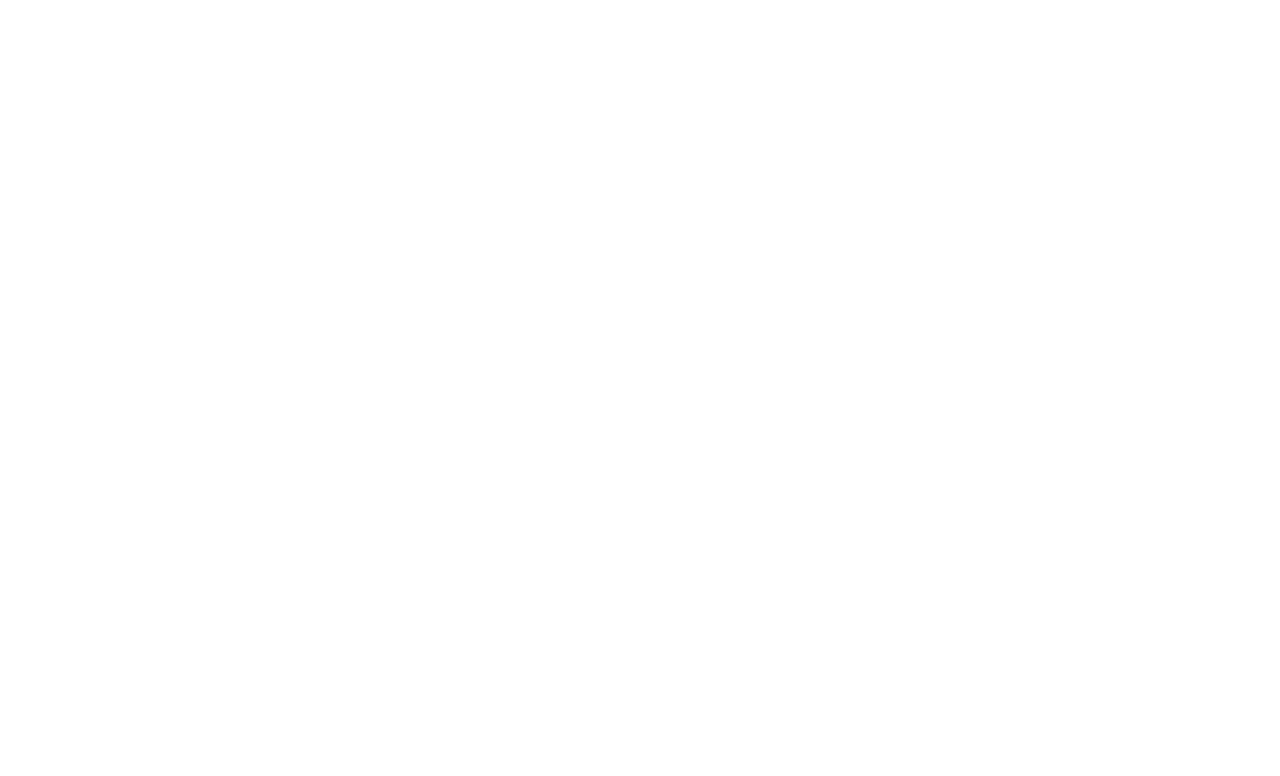
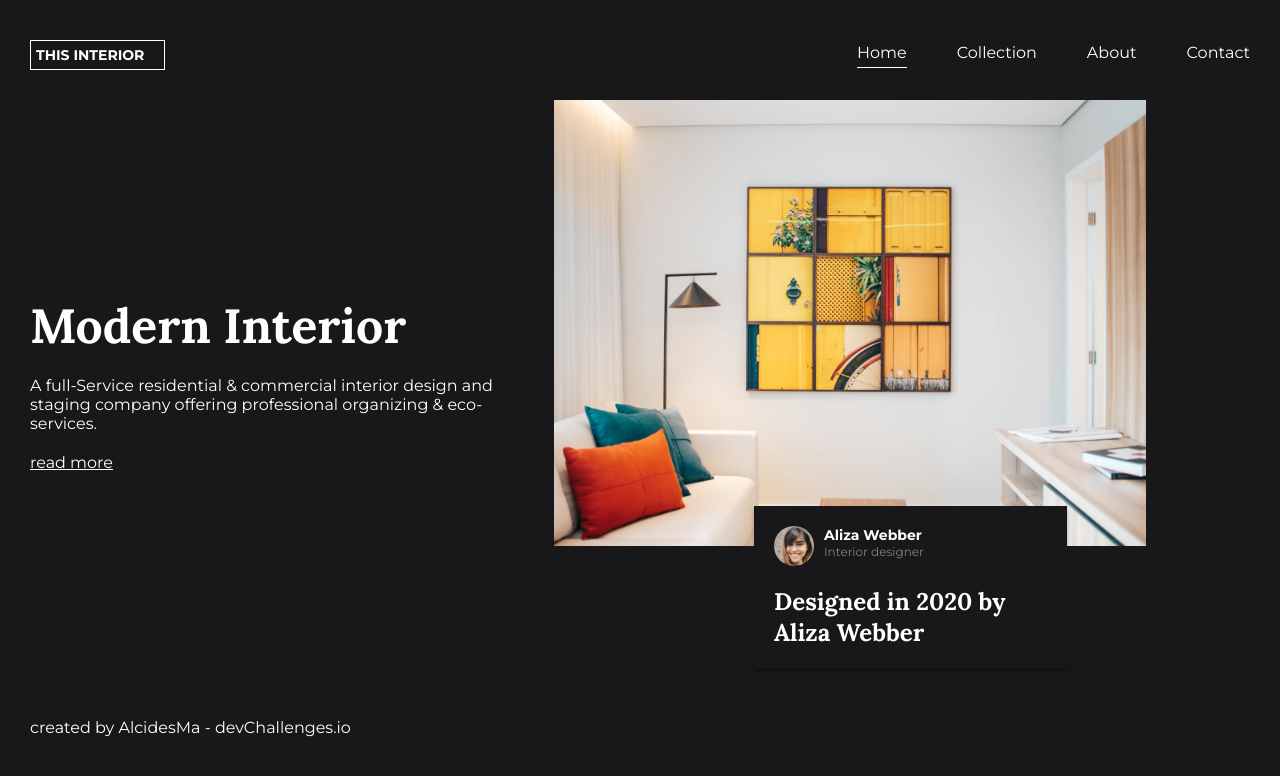
Before and after one commit to alcidesma95/Interior-Consultant-devChalleng, a plain HTML site: page index.html in a window 1280 px wide. Drawn offline with Linux system fonts and the light colour scheme.

Commit message:
structure and style

```diff
--- a/index.html
+++ b/index.html
@@ -7,6 +7,43 @@
     <title>Interior Consultant</title>
 </head>
 <body>
+    <header>
+        <nav class="navigation">
+            <h1>This Interior</h1>
+            <button  id="open-menu" class=" btn open-button ">Menu</button>
+            <button id="close-menu" class="btn close-button hidden">close</button>
+            <ul id="menu" class="hidden" >
+                    <l1 class="nav-item active">Home</l1>
+                    <l1 class="nav-item">Collection</l1>
+                    <l1 class="nav-item">About</l1>
+                    <l1 class="nav-item">Contact</l1>
+            </ul>
+        </nav>
+    </header>
+    <main class="container">
+        <aside>
+            <h2>Modern Interior</h2>
+            <p>A full-Service residential & commercial interior design and staging company offering professional organizing & eco-services.</p>
+            <a href="#">read more</a>
+        </aside>
+        <section >
+            <img class="design-image" src="assets/photo1.png" alt="interior design image">
+            <div class="creator-card">
+                <div class="identity">
+                    <img src="assets/photo2.png" alt="Aliza Webber image ">
+                    <div>
+                        <h5 class="creator">Aliza Webber</h5>
+                        <p class="role">Interior designer</p>
+                    </div>
+                </div>
+                <p class="card-text">Designed in 2020 by Aliza Webber</p>
+            </div>
+        </section>
 
+    </main>
+    <footer>
+        created by AlcidesMa - devChallenges.io
+    </footer>
+   <script src="./index.js"></script>
 </body>
 </html>
--- /dev/null
+++ b/index.js
@@ -0,0 +1,12 @@
+
+const menuButton = document.getElementById('open-menu')
+const closeButton = document.getElementById('close-menu')
+
+menuButton.addEventListener('click' ,()=> {
+  const menu = document.getElementById('menu')
+  menu.classList.remove('hidden')
+  menu.classList.add('nav-open')
+  closeButton.classList.remove('hidden')
+})
+
+closeButton
--- a/style.css
+++ b/style.css
@@ -0,0 +1,222 @@
+@font-face {
+  font-family: crimsonpro;
+  src: url(assets/fonts/CrimsonPro.ttf);
+}
+@font-face {
+  font-family: montserrat;
+  src: url(assets/fonts/Montserrat.ttf);
+}
+@font-face {
+  font-family: lora;
+  src: url(assets/fonts/Lora.ttf);
+}
+*{
+  padding: 0;
+  margin: 0;
+  box-sizing: border-box;
+  font-family:montserrat, system-ui, -apple-system, sans-serif;
+}
+body{
+ background: #181719;
+  color: white;
+  padding: 30px;
+}
+a{
+  text-decoration: none;
+  text-decoration: underline;
+  color: white;
+}
+
+.hidden{
+  display: none;
+}
+
+
+.navigation{
+  display: flex;
+  flex-direction: row;
+  justify-content: space-between;
+  align-items: center;
+}
+.navigation h1{
+  font-size: 14px;
+  width: 90px;
+  display: none;
+  padding: 5px;
+  text-transform: uppercase;
+  border:1px solid white ;
+}
+.nav-open{
+  display: flex;
+}
+.navigation ul {
+  background-color: #181719;
+  position: absolute;
+  left: 0;
+  top: 0;
+  height: 100vh;
+  width: 100%;
+  flex-direction: column;
+  gap: 50px;
+  justify-content: center;
+  align-items: center;
+  z-index: 500;
+}
+
+.close-button{
+  z-index: 600;
+  position: absolute;
+  right: 20px;
+  top: 20px;
+}
+.nav-item{
+  padding-bottom: 5px;
+}
+.active {
+  border-bottom: white 1px solid;
+}
+.container{
+
+  display: flex;
+  flex-direction: column;
+  gap: 60px;
+}
+
+aside{
+  margin-top: 10px;
+  display: flex;
+  flex-direction: column;
+  gap:20px;
+  width: 250px;
+}
+
+aside h2 {
+  font-family: lora;
+  font-size: 36px;
+  font-weight: 700;
+}
+
+section{
+  display: flex;
+  flex-direction: column;
+  gap: 10px;
+}
+.design-image {
+  min-width: 360px;
+  width: 85%;
+  z-index: 100;
+}
+
+
+.creator-card {
+
+  display: flex;
+  flex-direction: column;
+  gap: 20px;
+  padding: 20px;
+  background: #181719;
+  position: relative;
+  top: -50px;
+  left: 60px;
+  min-width: 250px;
+  width: 45%;
+  box-shadow: 0px 4px 4px 0px rgba(0, 0, 0, 0.25);
+  z-index: 200;
+}
+.identity{
+  display: flex;
+  flex-direction: row;
+  gap: 10px;
+}
+
+.identity img {
+  width: 40px;
+  border-radius: 50%;
+}
+.creator{
+  font-size: 12px;
+}
+.role{
+  font-size: 10px;
+  color: #828282;
+}
+.card-text{
+  font-family: lora;
+  font-size: 18px;
+  font-weight: 700;
+}
+
+@media screen and (min-width:800px) {
+  .navigation ul {
+    position: unset;
+    display: flex;
+    flex-direction: row;
+    height: 50px;
+    justify-content: end;
+    align-items: center;
+  }
+
+  .navigation h1 {
+    width: 150px;
+    height: max-content;
+    display: block;
+  }
+  .btn {
+    display: none;
+  }
+
+  .container{
+    margin-top: 20px;
+    flex-direction: row;
+    justify-content: space-between;
+    align-items: center;
+  }
+
+  aside{
+    align-self: center;
+    margin-top: -50px;
+    width: 40%;
+  }
+
+  aside h2{
+    font-size: 48px;
+  }
+
+  section{
+    align-self: center;
+    width: 60%;
+  }
+  .creator-card{
+    width: 45%;
+    top: -50px;
+    left: 200px;
+  }
+
+  .creator{
+    font-size: 14px;
+  }
+  .role{
+    font-size: 12px;
+  }
+  .card-text{
+    font-size: 24px;
+  }
+  section img{
+    width: 85%;
+  }
+}
+
+@media screen and (max-width:1000px){
+  .creator{
+    font-size: 12px;
+  }
+  .role{
+    font-size: 10px;
+  }
+  .card-text{
+    font-size: 18px;
+  }
+  .creator-card{
+    left: 25%;
+  }
+}
```
Also changed, not shown: assets/fonts/CrimsonPro.ttf (added), assets/fonts/Lora.ttf (added), assets/fonts/Montserrat.ttf (added).
